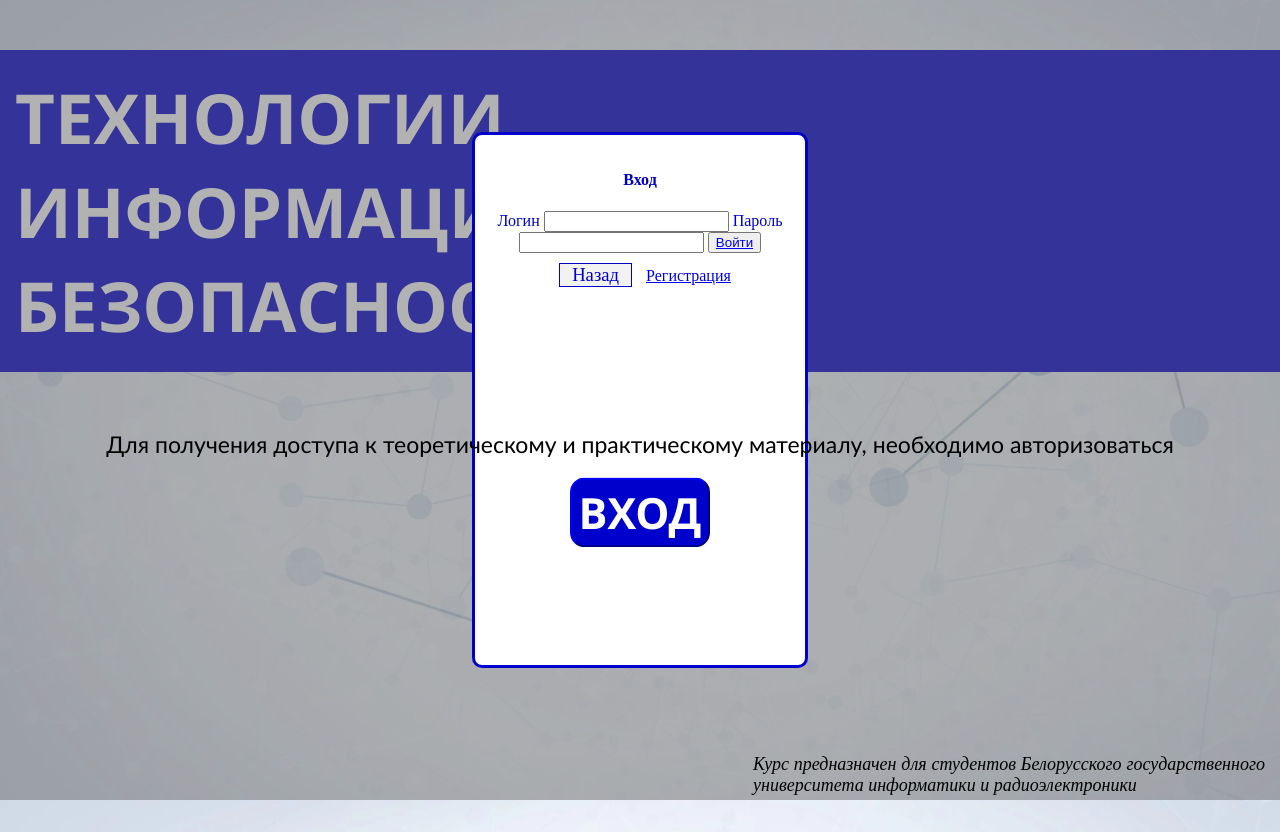
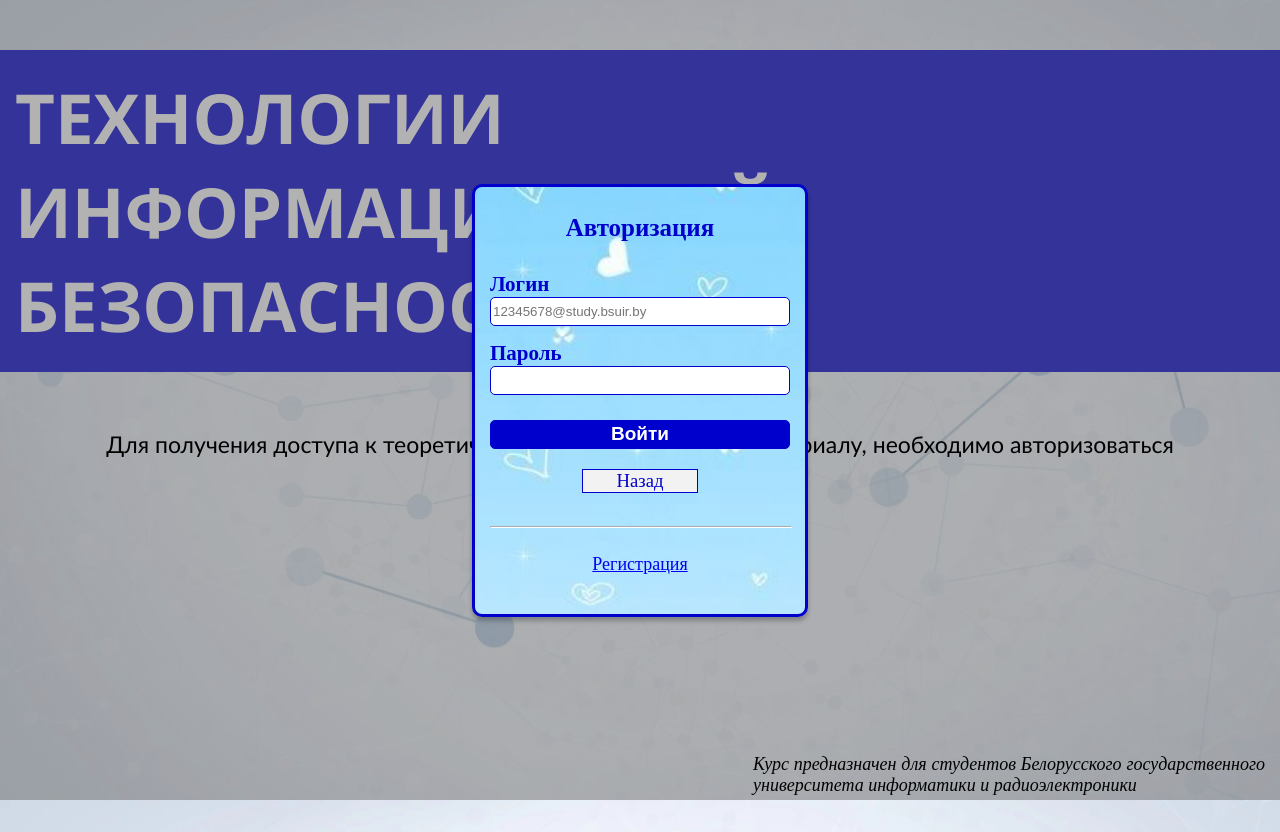
Before and after one commit to Polinaphlej02/TIS, a Django app: page /authorization/ in a window 1280 px wide, after a click on "ВХОД". Run offline with Django 4.2, Linux system fonts and the light colour scheme.

Commit message:
Configure authorization popup styles

```diff
--- a/App/TIS/templates/TIS/authorization.html
+++ b/App/TIS/templates/TIS/authorization.html
@@ -17,7 +17,7 @@
 
         #okno {
             width: 300px;
-            height: 500px;
+            height: 397px;
             text-align: center;
             padding: 15px;
             border: 3px solid #0000cc;
@@ -30,6 +30,59 @@
             left: 0;
             margin: auto;
             background: #fff;
+            z-index: 333;
+            display: flex;
+            flex-direction: column;
+            box-shadow: 0 4px 4px rgba(0,0,0,.25);
+            background: url("../../static/pictures/background_reg.jpg") no-repeat center center fixed;
+            background-size: auto;
+            background-size: cover;
+        }
+
+        #okno h4 {
+            color: #0000CD;
+            font-size: 25px;
+            margin-top: 12px;
+            margin-bottom: 30px;
+        }
+
+        #okno input {
+            border-radius: 5px;
+            border: 1px #0000CD solid;
+            height: 25px;
+            margin-bottom: 15px;
+        }
+
+        #okno span {
+            color: #0000CD;
+            text-align: left;
+            font-weight: 600;
+            font-size: 21px;
+        }
+
+        #okno button {
+            height: 29px;
+            border-radius: 5px;
+            border: 1px #0000CD solid;
+            background-color: #0000CD;
+            margin-top: 10px;
+        }
+
+        #okno button a {
+            color: #fff;
+            text-decoration: none;
+            font-weight: 600;
+            font-size: 19px;
+        }
+
+        #okno hr {
+            width: 100%;
+            border-color: #fff;
+            margin: 13px 0px 26px 0;
+        }
+
+        #okno .registration-btn {
+            font-size: 18px;
         }
 
         #zatemnenie:target {
@@ -37,15 +90,18 @@
         }
 
         .close {
-            display: inline-block;
+            display: flex;
             border: 1px solid #0000cc;
             color: #0000cc;
             padding: 0 12px;
-            margin: 10px;
+            margin: 20px auto;
             text-decoration: none;
             background: #f2f2f2;
             font-size: 14pt;
             cursor: pointer;
+            width: 30%;
+            justify-content: center;
+
         }
 
         .close:hover {
@@ -124,6 +180,10 @@
             font-style: italic;
             top: 93vh;
         }
+
+        .input-login {
+            place-content: "123";
+        }
     </style>
 </head>
 
@@ -132,16 +192,17 @@
     <h2 class="page-title">ТЕХНОЛОГИИ ИНФОРМАЦИОННОЙ БЕЗОПАСНОСТИ</h2>
     <div id="zatemnenie">
         <div id="okno">
-            <h4>Вход</h4>
-            Логин
-            <input name="Login" type="text"/>
-            Пароль
+            <h4>Авторизация</h4>
+            <span>Логин</span>
+            <input name="Login" class="input-login" placeholder="12345678@study.bsuir.by" type="text"/>
+            <span>Пароль</span>
             <input name="Login" type="password"/>
             <button>
                 <a href="fdffffff">Войти</a>
             </button>
             <a href="#" class="close">Назад</a>
-            <a href="{% url 'registration' %}">Регистрация</a>
+            <hr>
+            <a class="registration-btn" href="{% url 'registration' %}">Регистрация</a>
         </div>
     </div>
 
```
Also changed, not shown: App/TIS/static/pictures/background_reg.jpg (added).
